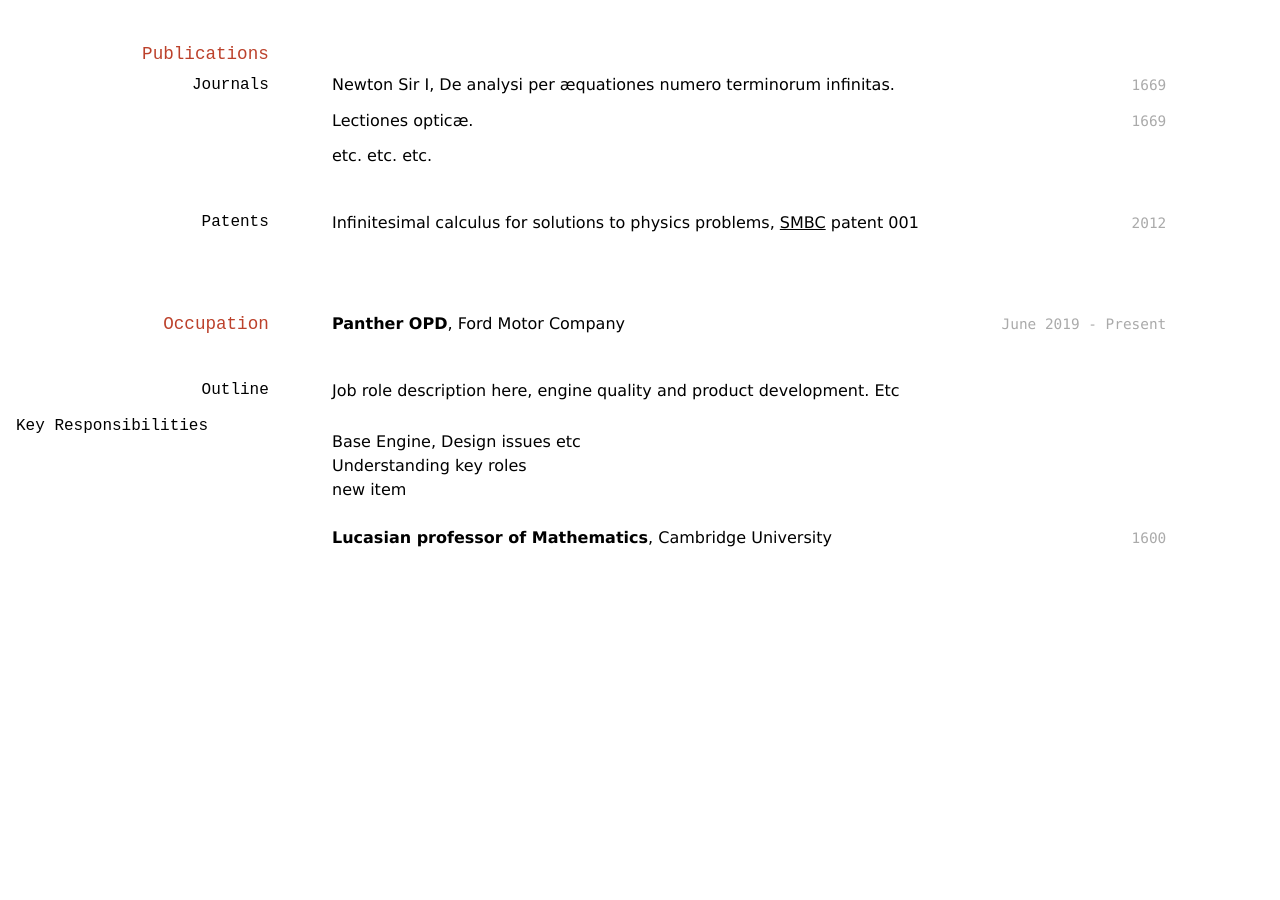
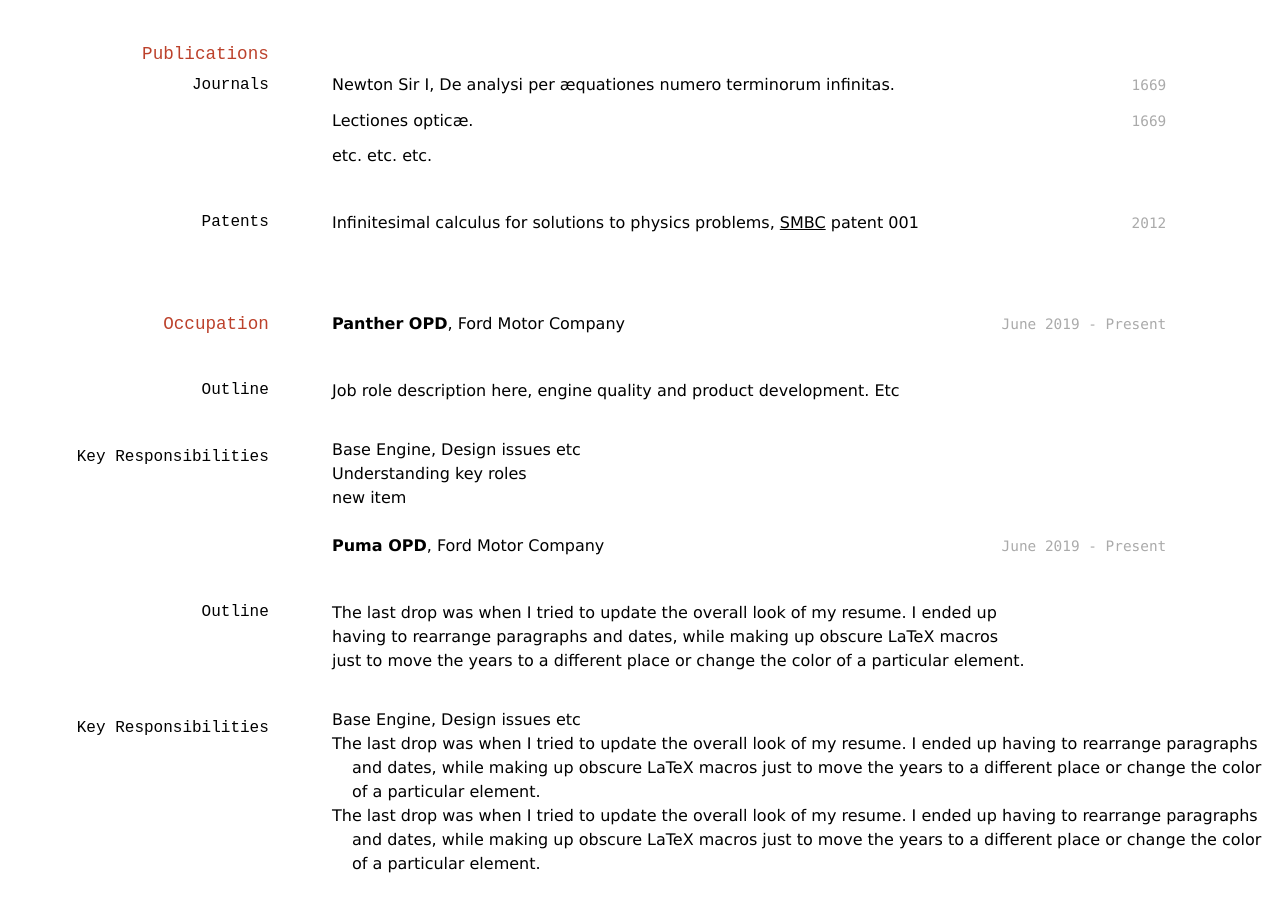
Before and after one commit to elipapa/markdown-cv, a Jekyll site: the page built from index.md, in a window 1280 px wide and 900 px high, scrolled down 773 px. Built offline with Jekyll 4.4.1, drawn with Linux system fonts in a browser that asks for light colours; before the commit the page ends 1334 px from its top, so only the background shows below that.

Commit message:
Update index.md

```diff
--- a/index.md
+++ b/index.md
@@ -79,14 +79,21 @@ __Panther OPD__, Ford Motor Company
 
 Job role description here, engine quality and product development. Etc
 
-#### Key Responsibilities
+### Key Responsibilities
 - Base Engine, Design issues etc
 - Understanding key roles
 - new item
 
-`1600`
-__Lucasian professor of Mathematics__, Cambridge University
+`June 2019 - Present`
+__Puma OPD__, Ford Motor Company
+### Outline
 
+The last drop was when I tried to update the overall look of my resume. I ended up having to rearrange paragraphs and dates, while making up obscure LaTeX macros just to move the years to a different place or change the color of a particular element.
+
+### Key Responsibilities
+- Base Engine, Design issues etc
+- The last drop was when I tried to update the overall look of my resume. I ended up having to rearrange paragraphs and dates, while making up obscure LaTeX macros just to move the years to a different place or change the color of a particular element.
+- The last drop was when I tried to update the overall look of my resume. I ended up having to rearrange paragraphs and dates, while making up obscure LaTeX macros just to move the years to a different place or change the color of a particular element.
 
 
 <!-- ### Footer
```
